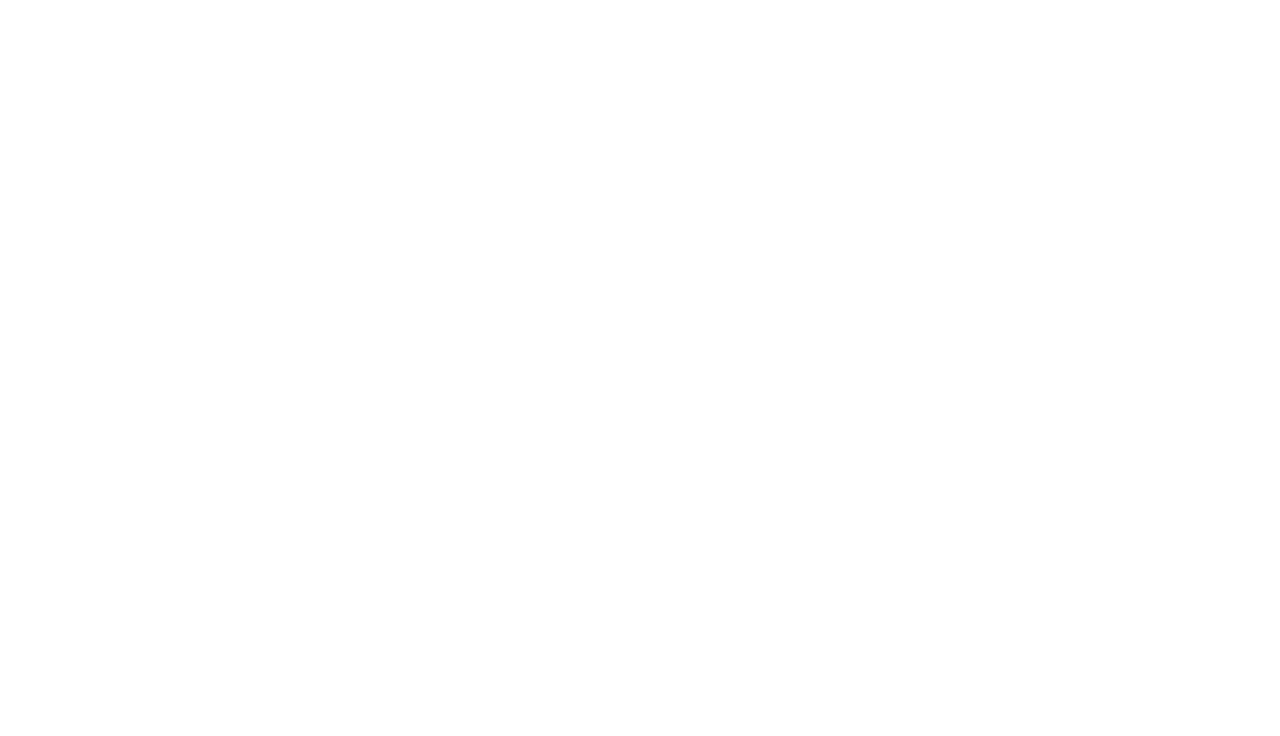
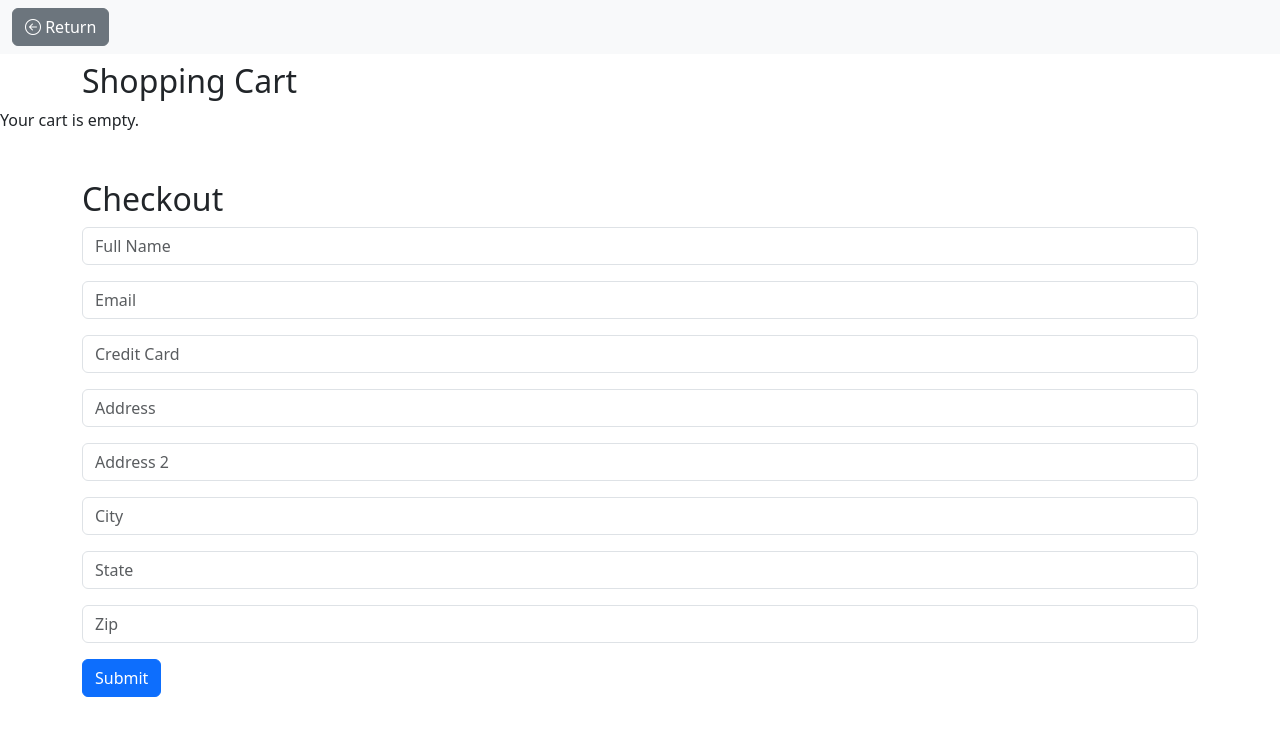
Before and after one commit to AdamT-TLee/12s1-assignment-3, a React (Create React App) app: page /cart in a window 1280 px wide. Shown: the top 736 px of the page. Built offline with nearby package versions, Linux system fonts and the light colour scheme.

Commit message:
start of cart and checkout page

```diff
--- a/src/App.js
+++ b/src/App.js
@@ -19,7 +19,7 @@
     createRoutesFromElements(
       <Route path="/">
         <Route path="" element={<Browse cart={cart} setCart={setCart} />} />
-        <Route path="cart" element={<Cart />} />
+        <Route path="cart" element={<Cart cart={cart}/>}  />
       </Route>
     )
   );
--- a/src/Cart.js
+++ b/src/Cart.js
@@ -1,3 +1,98 @@
-function Cart() {}
+import { useForm } from "react-hook-form";
+import { Link } from "react-router-dom";
+
+
+function Cart({ cart }) {
+    const { register, handleSubmit, formState: { errors } } = useForm();
+
+    // Create an object to track item counts
+    const itemCounts = cart.reduce((itemCount, item) => {
+        if (itemCount[item.id]) {
+        itemCount[item.id].quantity += 1;
+        } else {
+        itemCount[item.id] = { ...item, quantity: 1 };
+        }
+        return itemCount;
+    }, {});
+
+    // Convert the object to an array for mapping
+    const cartItems = Object.values(itemCounts);
+
+
+    const onSubmit = (data) => {
+        console.log(data);         // Log all data
+        console.log(data.fullName); // Log only fullName
+    };
+
+    return (
+        <div>
+            <nav className="navbar navbar-expand navbar-light bg-light">
+        <div className="container-fluid">
+          <Link to="/" class="btn btn-secondary">
+            <i className="bi bi-arrow-left-circle"></i> Return
+          </Link>
+        </div>
+      </nav>
+
+        <h2 className="container mt-2">Shopping Cart</h2>
+        {cartItems.length === 0 ? (
+            <p>Your cart is empty.</p>
+        ) : (
+            <div className="container">
+            <ul className="list-group">
+                {cartItems.map((item) => (
+                <li key={item.id} className="list-group-item d-flex justify-content-between align-items-center">
+                    <div>
+                    <img src={item.image} alt={item.title} style={{ width: "100px", marginRight: "10px" }} />
+                    <strong>{item.title}</strong> - ${item.price} x {item.quantity} = ${item.price * item.quantity}
+                    </div>
+                </li>
+                ))}
+            </ul>
+            <div className="mt-3">
+                <strong>
+                Total: ${cartItems.reduce((total, item) => total + item.price * item.quantity, 0).toFixed(2)}
+                </strong>
+            </div>
+            </div>
+        )}
+       <h2 className="container mt-5">Checkout</h2>
+        <form onSubmit={handleSubmit(onSubmit)} className="container">
+            <div className="form-group mb-3">
+                <input {...register("fullName", { required: true })} placeholder="Full Name" className="form-control" />
+                {errors.fullName && <p className="text-danger">Full Name is required.</p>}
+            </div>
+            <div className="form-group mb-3">
+                <input {...register("email", { required: true, pattern: /^\S+@\S+$/i })} placeholder="Email" className="form-control" />
+                {errors.email && <p className="text-danger">Email is required.</p>}
+            </div>
+            <div className="form-group mb-3">
+                <input {...register("creditCard", { required: true })} placeholder="Credit Card" className="form-control" />
+                {errors.creditCard && <p className="text-danger">Credit Card is required.</p>}
+            </div>
+            <div className="form-group mb-3">
+                <input {...register("address", { required: true })} placeholder="Address" className="form-control" />
+                {errors.address && <p className="text-danger">Address is required.</p>}
+            </div>
+            <div className="form-group mb-3">
+                <input {...register("address2")} placeholder="Address 2" className="form-control" />
+            </div>
+            <div className="form-group mb-3">
+                <input {...register("city", { required: true })} placeholder="City" className="form-control" />
+                {errors.city && <p className="text-danger">City is required.</p>}
+            </div>
+            <div className="form-group mb-3">
+                <input {...register("state", { required: true })} placeholder="State" className="form-control" />
+                {errors.state && <p className="text-danger">State is required.</p>}
+            </div>
+            <div className="form-group mb-3">
+                <input {...register("zip", { required: true })} placeholder="Zip" className="form-control" />
+                {errors.zip && <p className="text-danger">Zip is required.</p>}
+            </div>
+            <button type="submit" className="btn btn-primary mb-3">Submit</button>
+        </form>
+        </div>
+    );
+}
 
 export default Cart;
```
